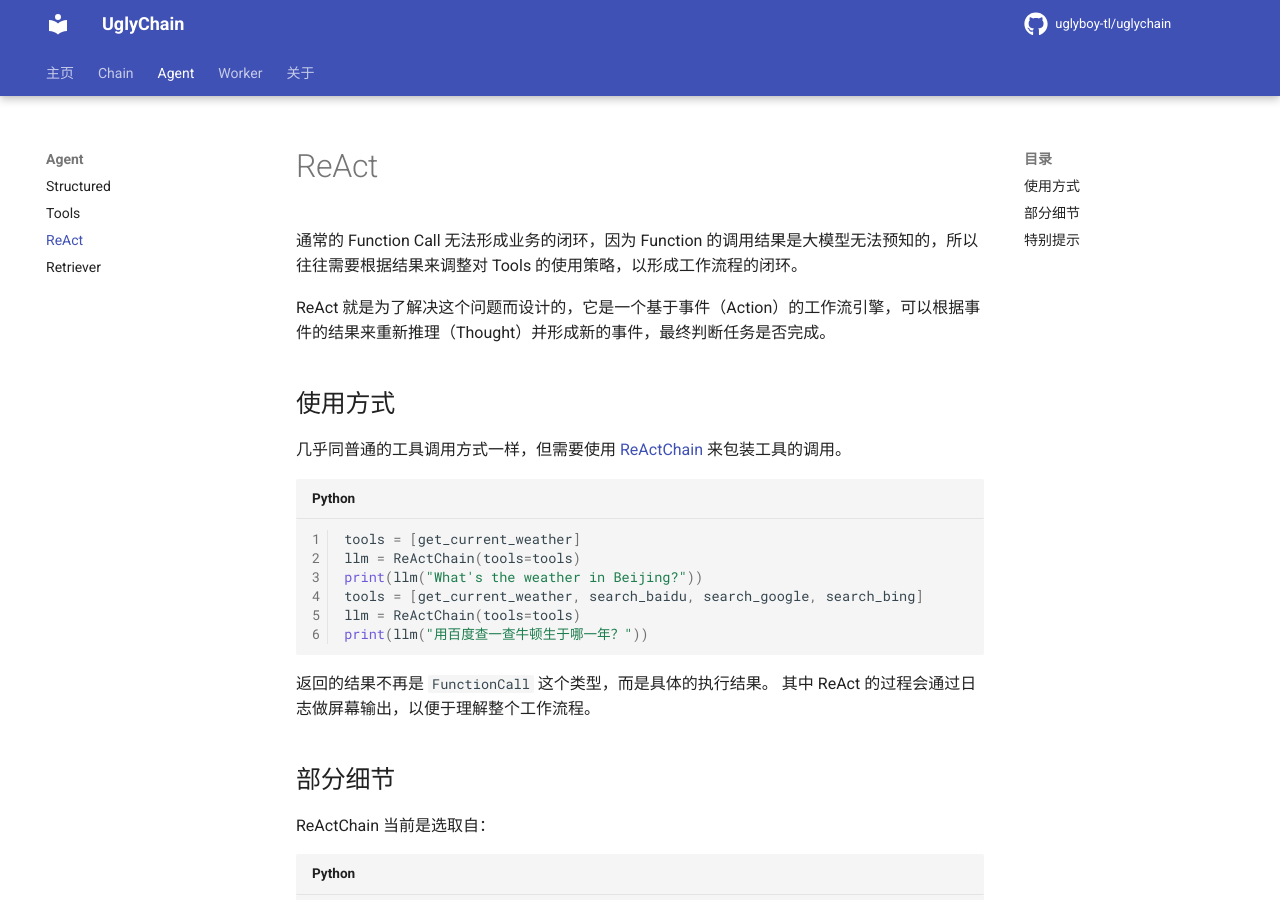
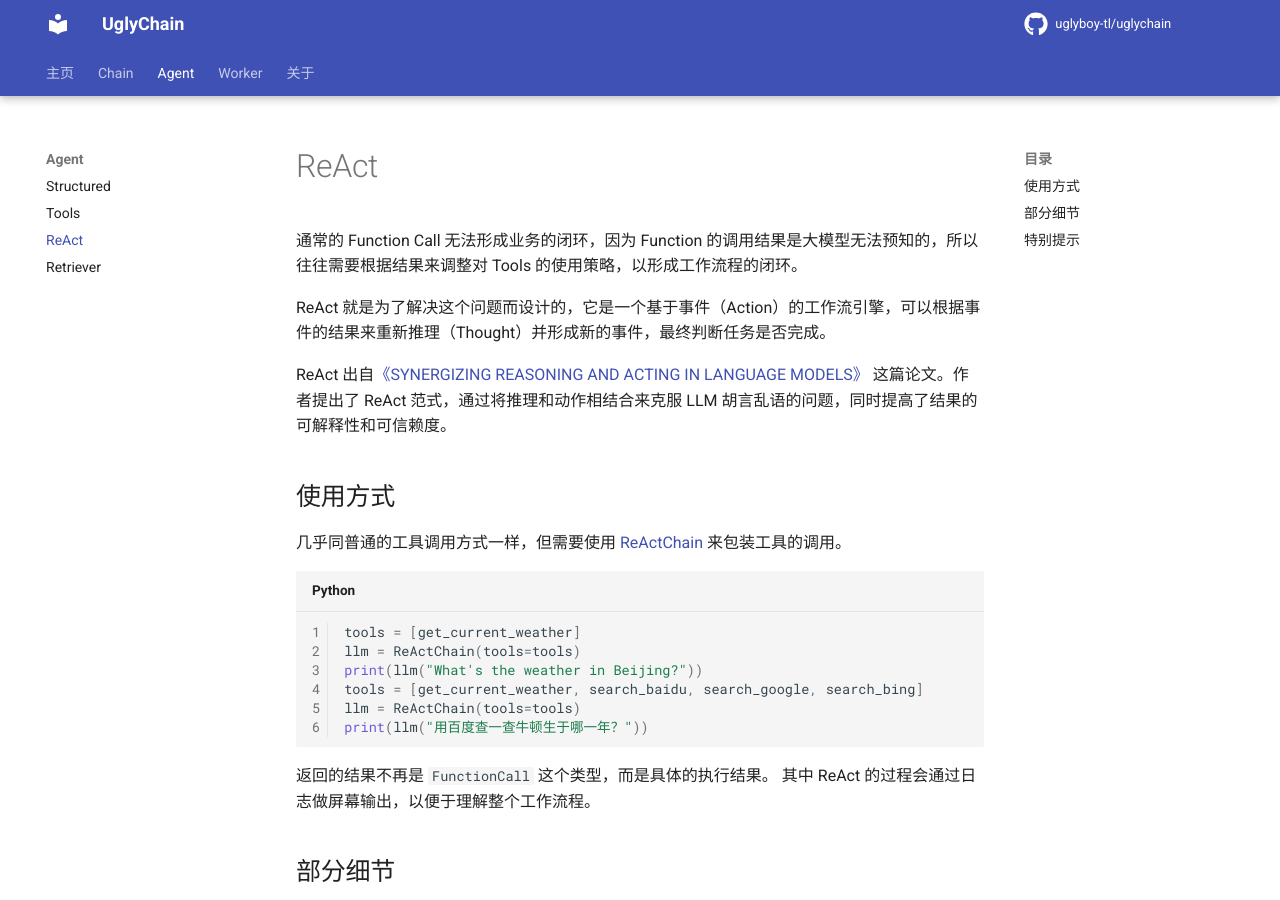
Before and after one commit to uglyboy-tl/UglyChain, an MkDocs documentation site: the page built from docs/Agent/react.md, in a window 1280 px wide and 900 px high. Built offline with MkDocs 1.6.1 and Material for MkDocs 9.7.7, drawn with Linux system fonts in a browser that asks for light colours; comment, search, counter and statistics services are not loaded.

```diff
--- a/docs/Agent/react.md
+++ b/docs/Agent/react.md
@@ -3,6 +3,8 @@
 通常的 Function Call 无法形成业务的闭环，因为 Function 的调用结果是大模型无法预知的，所以往往需要根据结果来调整对 Tools 的使用策略，以形成工作流程的闭环。
 
 ReAct 就是为了解决这个问题而设计的，它是一个基于事件（Action）的工作流引擎，可以根据事件的结果来重新推理（Thought）并形成新的事件，最终判断任务是否完成。
+
+ReAct 出自[《SYNERGIZING REASONING AND ACTING IN LANGUAGE MODELS》](https://arxiv.org/abs/2210.03629) 这篇论文。作者提出了 ReAct 范式，通过将推理和动作相结合来克服 LLM 胡言乱语的问题，同时提高了结果的可解释性和可信赖度。
 
 ## 使用方式
 
```
Also changed, not shown: docs/Worker/plan.md (+2 -0 lines).
